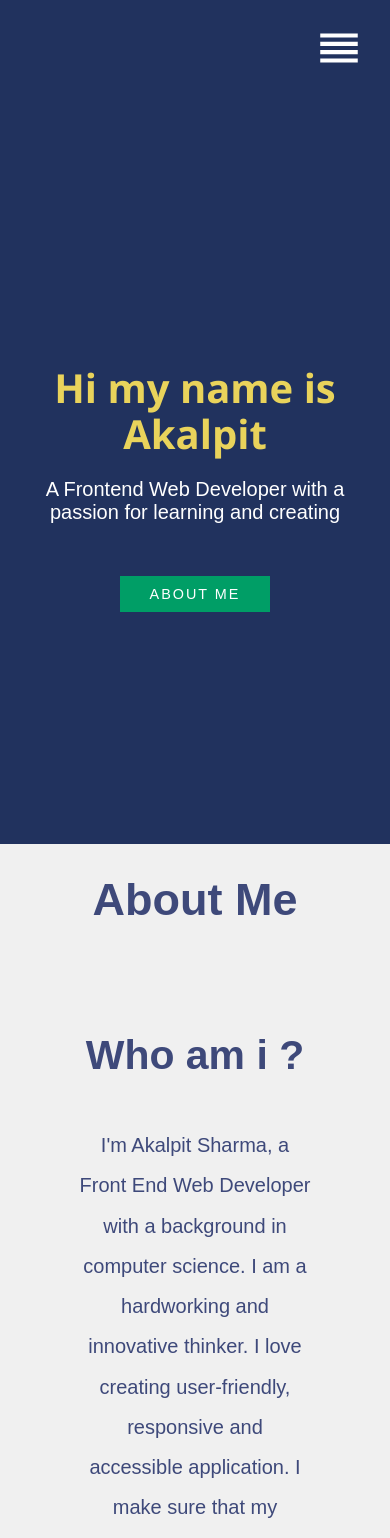
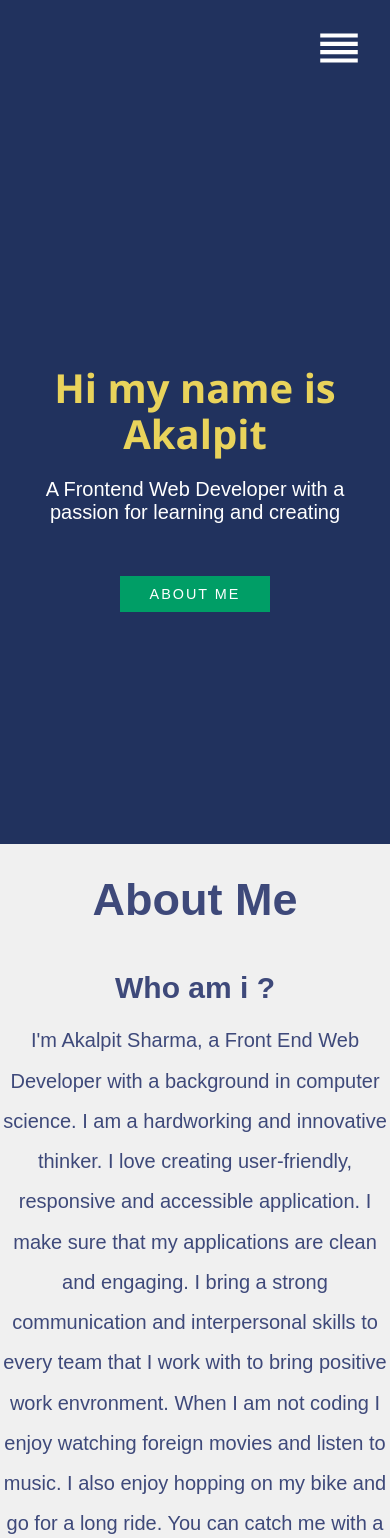
Before and after one commit to skininja673/Portfolio-React, a React (Create React App) app: page / in a window 390 px wide. Shown: the top 1538 px of the page. Built offline with nearby package versions, Linux system fonts and the light colour scheme.

Commit message:
fixed the width issue

```diff
--- a/src/pages/Home.js
+++ b/src/pages/Home.js
@@ -22,7 +22,7 @@ function Home() {
                 <ol className='list'>
                     <li className='item'>
                         <h3> Who am i ?</h3>
-                        <span> {aboutMe}</span>
+                        <span className='intro'> {aboutMe}</span>
                     </li>
                 </ol>
                 <Link to={'/projects'} className='btn'>
--- a/src/styles/ContactForm.css
+++ b/src/styles/ContactForm.css
@@ -86,8 +86,24 @@
 }
 
 /* ---------------------------- */
+@media only screen and (max-width: 1146px) {
+    .content .formBx {
+        width: 100%;
+    }
+    .formBx .styleMe {
+        width: 100%;
+    }
+}
 
 @media only screen and (max-width: 900px) {
+    .contact {
+        width: 98%;
+    }
+
+    .content {
+        width: 100%;
+    }
+
     .contactInfoBx {
         display: flex;
         flex-direction: column;
--- a/src/styles/Home.css
+++ b/src/styles/Home.css
@@ -45,6 +45,7 @@
 .skills .list {
     list-style: none;
     width: 60%;
+    padding: 0;
 }
 
 .list span {
@@ -60,6 +61,10 @@
         font-size: 30px;
         width: 85%;
     }
+
+    .skills .list {
+        width: 90%;
+    }
 }
 
 @media only screen and (max-width: 600px) {
@@ -73,24 +78,22 @@
         width: 80%;
     }
 
-    .skills {
+    .skills .list {
+        width: 99%;
         text-align: center;
     }
-    .list {
-        padding: 0;
+
+    .skills h3 {
+        font-size: 30px;
+        margin: 0 0 10px 0;
     }
-
-    .skills h2 {
-        font-size: 35px;
-    }
-
     .skills h1 {
         font-size: 45px;
+        margin-bottom: 10px;
     }
 }
 @media only screen and (max-width: 227px) {
     .about h2 {
-        /* border: 2px solid red; */
         font-size: 30px;
     }
     .about .prompt {
--- a/src/styles/Projects.css
+++ b/src/styles/Projects.css
@@ -80,18 +80,21 @@
     .projectList {
         grid-template-columns: 1fr;
     }
-}
-
-@media only screen and (max-width: 800px) {
-    .projectList {
-        width: 100%;
-    }
     .projectItem {
         width: 300px;
         height: 300px;
     }
 }
-@media only screen and (max-width: 394px) {
+
+@media only screen and (max-width: 600px) {
+    .projects h4 {
+        width: 95%;
+    }
+}
+@media only screen and (max-width: 460px) {
+    .projects h4 {
+        width: 99%;
+    }
     .projects h1 {
         font-size: 20px;
     }
```
